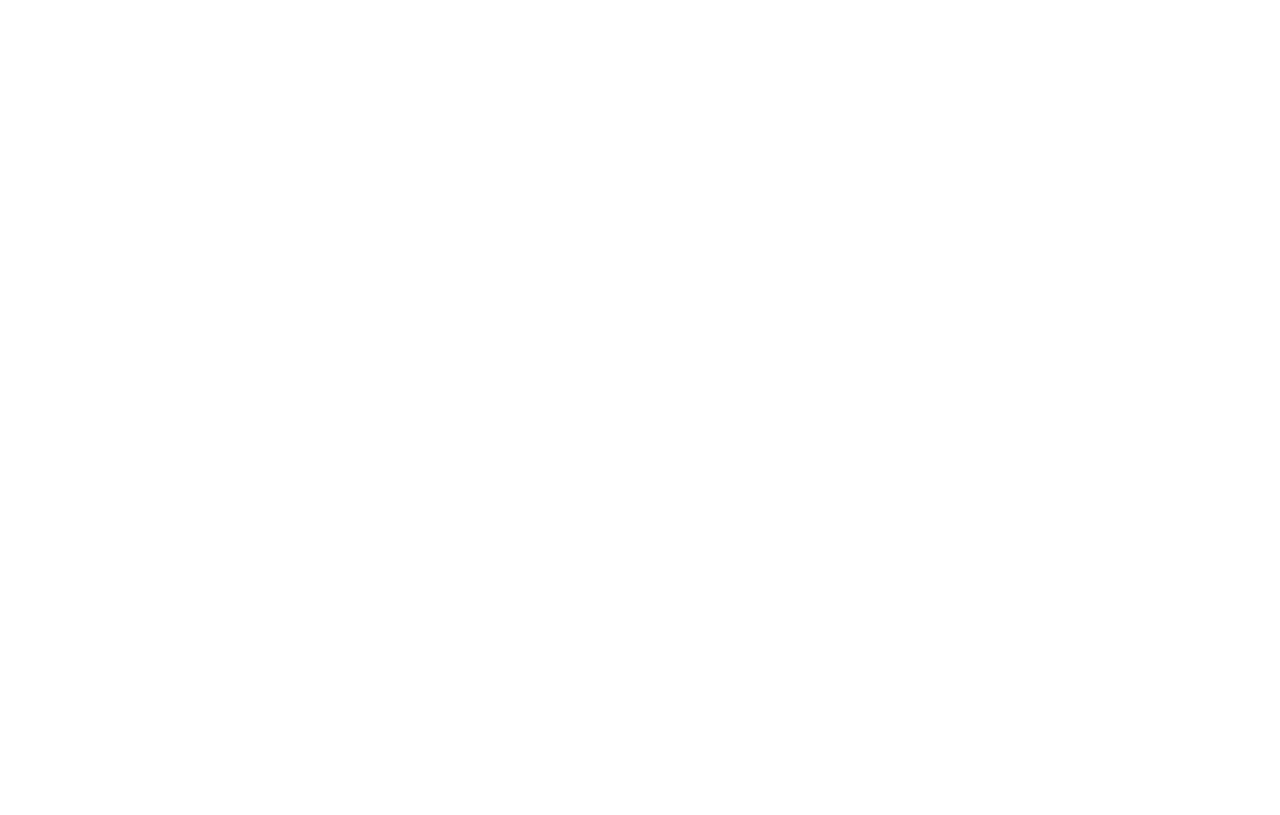
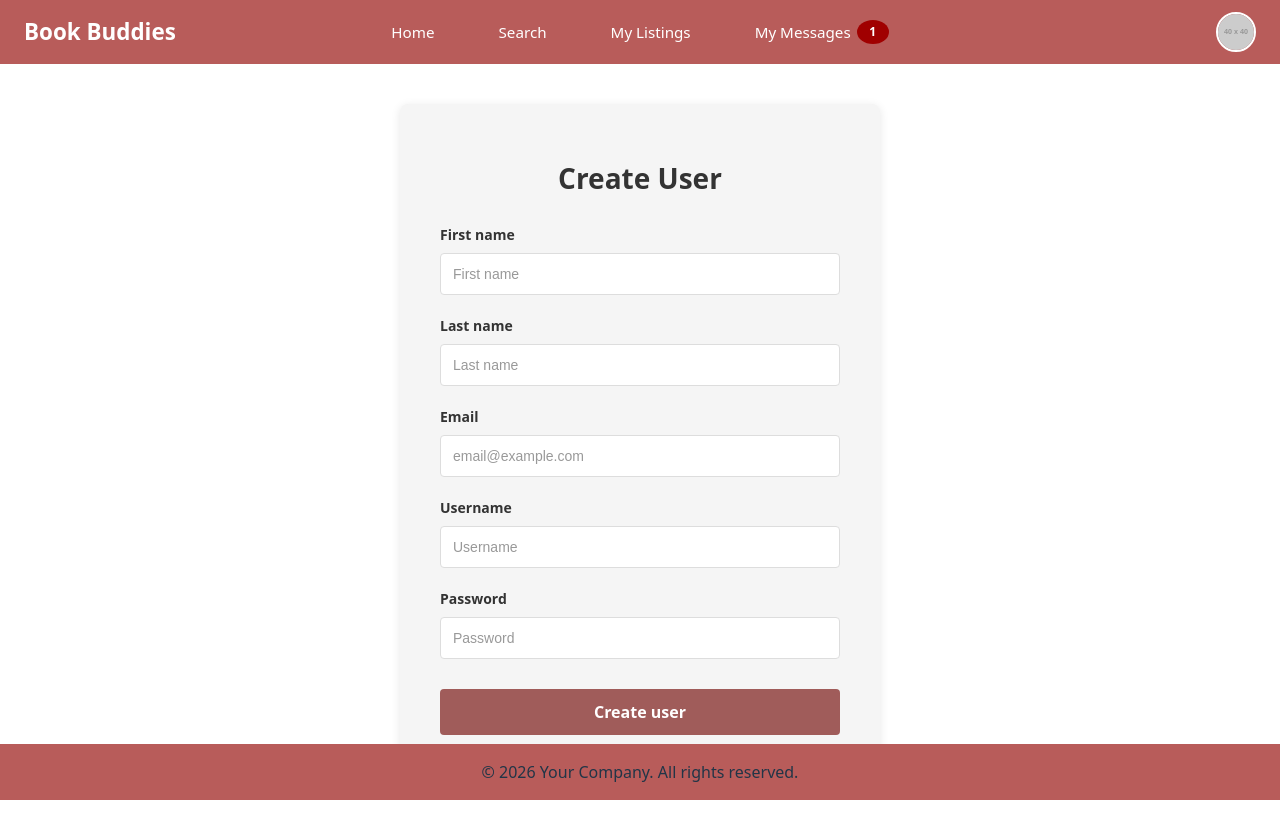
Before and after one commit to GraemeIBB/360proj, a React (Vite) app in the folder frontend/: page /signup in a window 1280 px wide. Before the commit this address had no page. Built offline with nearby package versions, Linux system fonts and the light colour scheme; no server answers.

Commit message:
feat-sign-up
Full end to end implementation of sign up.

```diff
--- a/frontend/src/Home.jsx
+++ b/frontend/src/Home.jsx
@@ -1,4 +1,5 @@
 import React, { useRef, useState } from 'react';
+import { useNavigate } from 'react-router-dom';
 import Navbar from './components/Navbar';
 import Footer from './components/Footer';
 import SearchBar from './components/SearchBar';
@@ -8,6 +9,7 @@ import Button from './components/Button';
 import './Home.css';
 
 function Home() {
+    const navigate = useNavigate();
     const sidebarRef = useRef(null);
     const [searchResults, setSearchResults] = useState([]);
     const [searchResponseJson, setSearchResponseJson] = useState(null);
@@ -94,10 +96,9 @@ function Home() {
         <div id="home-header"></div>
 
         <div id="login-buttons">
-            {/* TODO: make the buttons work */}
             {/* TODO: make the blue border around these buttons go away */}
-            <div id="sign-in-button"><Button title={ "Sign In" } /></div>
-            <div id="sign-up-button"><Button title={ "Sign Up" } /></div>
+            <div id="sign-in-button"><Button title={ "Sign In" } onClick={() => navigate('/login')} /></div>
+            <div id="sign-up-button"><Button title={ "Sign Up" } onClick={() => navigate('/signup')} /></div>
         </div>
 
         <Sidebar ref={sidebarRef}>
--- a/frontend/src/Sign Up.jsx
+++ b/frontend/src/Sign Up.jsx
@@ -4,9 +4,9 @@ import Footer from './components/Footer';
 import Button from './components/Button';
 import './Login.css';
 
-function Temp() {
-  const [firstname, setFirstname] = useState('');
-  const [lastname, setLastname] = useState('');
+function SignUp() {
+  const [firstName, setFirstName] = useState('');
+  const [lastName, setLastName] = useState('');
   const [email, setEmail] = useState('');
   const [username, setUsername] = useState('');
   const [password, setPassword] = useState('');
@@ -18,24 +18,25 @@ function Temp() {
     setStatus(null);
 
     try {
-      const response = await fetch('http://localhost:8000/users', {
+      const response = await fetch('http://localhost:8800/users', {
         method: 'POST',
         headers: {
           'Content-Type': 'application/json',
         },
-        body: JSON.stringify({ firstname, lastname, email, username, password }),
+        body: JSON.stringify({ firstName, lastName, email, username, password }),
       });
 
       const data = await response.json();
 
       if (!response.ok) {
-        setStatus({ type: 'error', message: data.message || 'Failed to create user' });
+        const errorMessage = data?.error || data?.details?.[0] || data?.message || 'Failed to create user';
+        setStatus({ type: 'error', message: errorMessage });
         return;
       }
 
       setStatus({ type: 'success', message: 'User created successfully!' });
-      setFirstname('');
-      setLastname('');
+      setFirstName('');
+      setLastName('');
       setEmail('');
         setUsername('');
         setPassword('');
@@ -59,24 +60,24 @@ function Temp() {
 
           <form onSubmit={handleSubmit}>
             <div className="form-group">
-              <label htmlFor="firstname">First name</label>
+              <label htmlFor="firstName">First name</label>
               <input
-                id="firstname"
+                id="firstName"
                 type="text"
-                value={firstname}
-                onChange={(e) => setFirstname(e.target.value)}
+                value={firstName}
+                onChange={(e) => setFirstName(e.target.value)}
                 placeholder="First name"
                 required
               />
             </div>
 
             <div className="form-group">
-              <label htmlFor="lastname">Last name</label>
+              <label htmlFor="lastName">Last name</label>
               <input
-                id="lastname"
+                id="lastName"
                 type="text"
-                value={lastname}
-                onChange={(e) => setLastname(e.target.value)}
+                value={lastName}
+                onChange={(e) => setLastName(e.target.value)}
                 placeholder="Last name"
                 required
               />
@@ -127,4 +128,4 @@ function Temp() {
   );
 }
 
-export default Temp;
+export default SignUp;
--- a/frontend/src/main.jsx
+++ b/frontend/src/main.jsx
@@ -6,6 +6,7 @@ import Home from './Home.jsx'
 import Login from './Login.jsx'
 import PostBook from './PostBook.jsx'
 import ViewBook from './ViewBook.jsx'
+import SignUp from './Sign Up.jsx'
 
 
 createRoot(document.getElementById('root')).render(
@@ -14,6 +15,7 @@ createRoot(document.getElementById('root')).render(
       <Routes>
         <Route path="/" element={<Home />} />
         <Route path="/login" element={<Login />} />
+        <Route path="/signup" element={<SignUp />} />
         <Route path="/post-book" element={<PostBook />} />
         <Route path="/books/:id" element={<ViewBook />} />
       </Routes>
```
Also changed, not shown: 2 other files (tests, documents, lock files or other folders).
